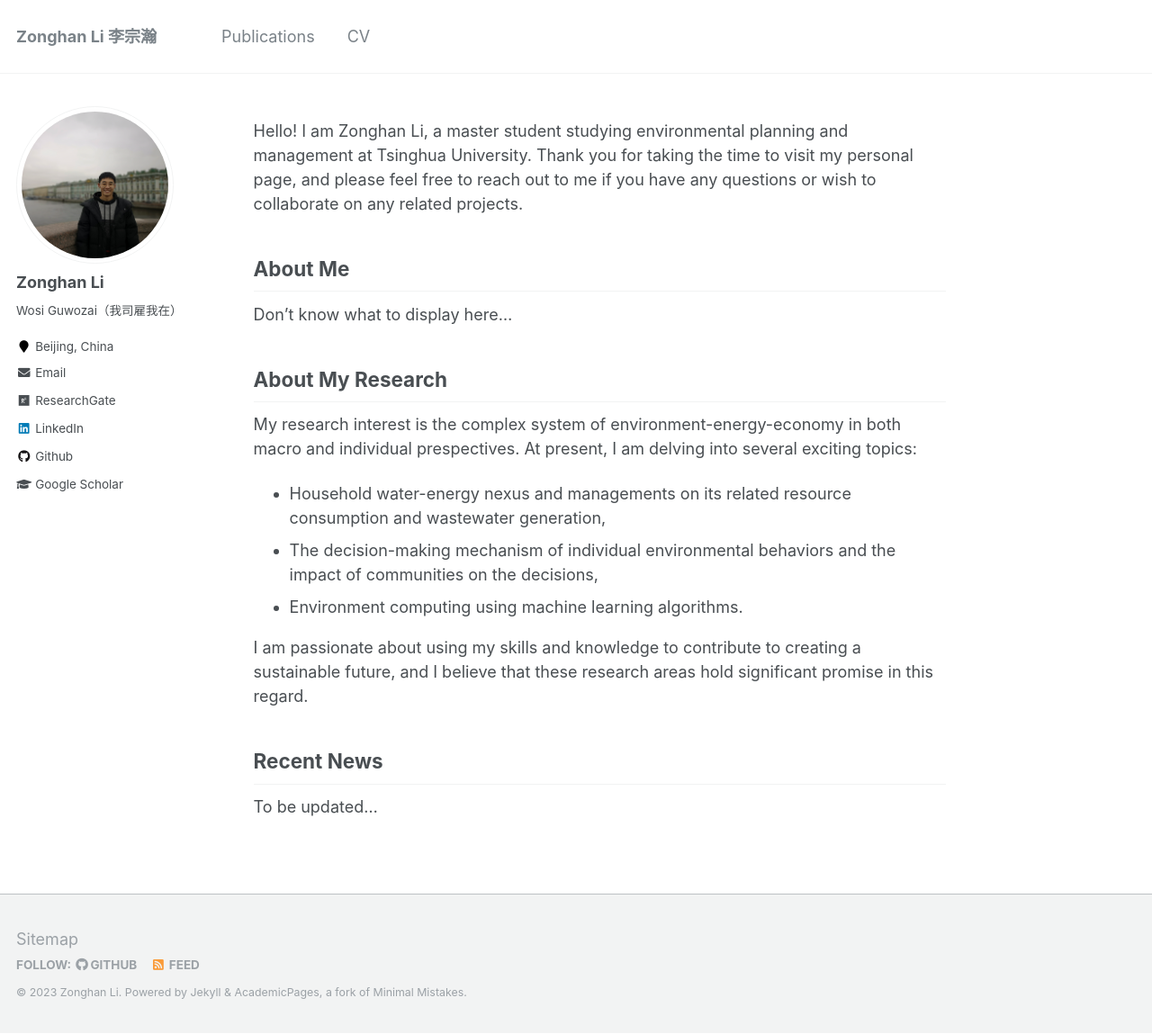
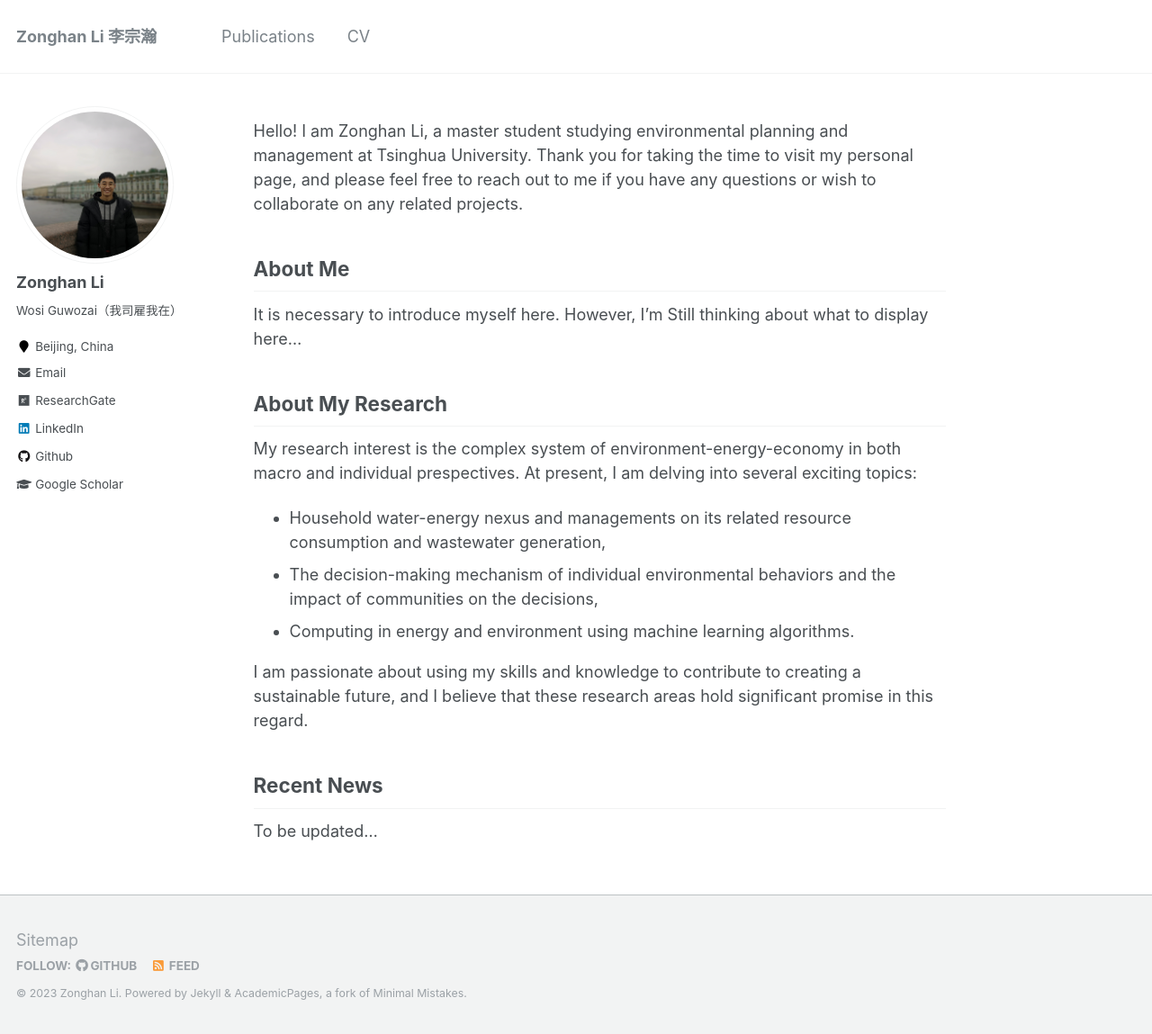
Before and after one commit to lzh3278/lzh.github.io, a Jekyll site: the page built from _pages/about.md, in a window 1280 px wide and 1149 px high. Shown: the whole window at 90% size. Built offline with Jekyll 4.4.1, drawn with Linux system fonts in a browser that asks for light colours.

Commit message:
Update about.md

```diff
--- a/_pages/about.md
+++ b/_pages/about.md
@@ -12,14 +12,14 @@ Hello! I am Zonghan Li, a master student studying environmental planning and man
 
 About Me
 ------
-Don't know what to display here...
+It is necessary to introduce myself here. However, I'm Still thinking about what to display here...
 
 About My Research
 ------
 My research interest is the complex system of environment-energy-economy in both macro and individual prespectives. At present, I am delving into several exciting topics:
 * Household water-energy nexus and managements on its related resource consumption and wastewater generation,
 * The decision-making mechanism of individual environmental behaviors and the impact of communities on the decisions,
-* Environment computing using machine learning algorithms.
+* Computing in energy and environment using machine learning algorithms.
 
 I am passionate about using my skills and knowledge to contribute to creating a sustainable future, and I believe that these research areas hold significant promise in this regard.
 
```
